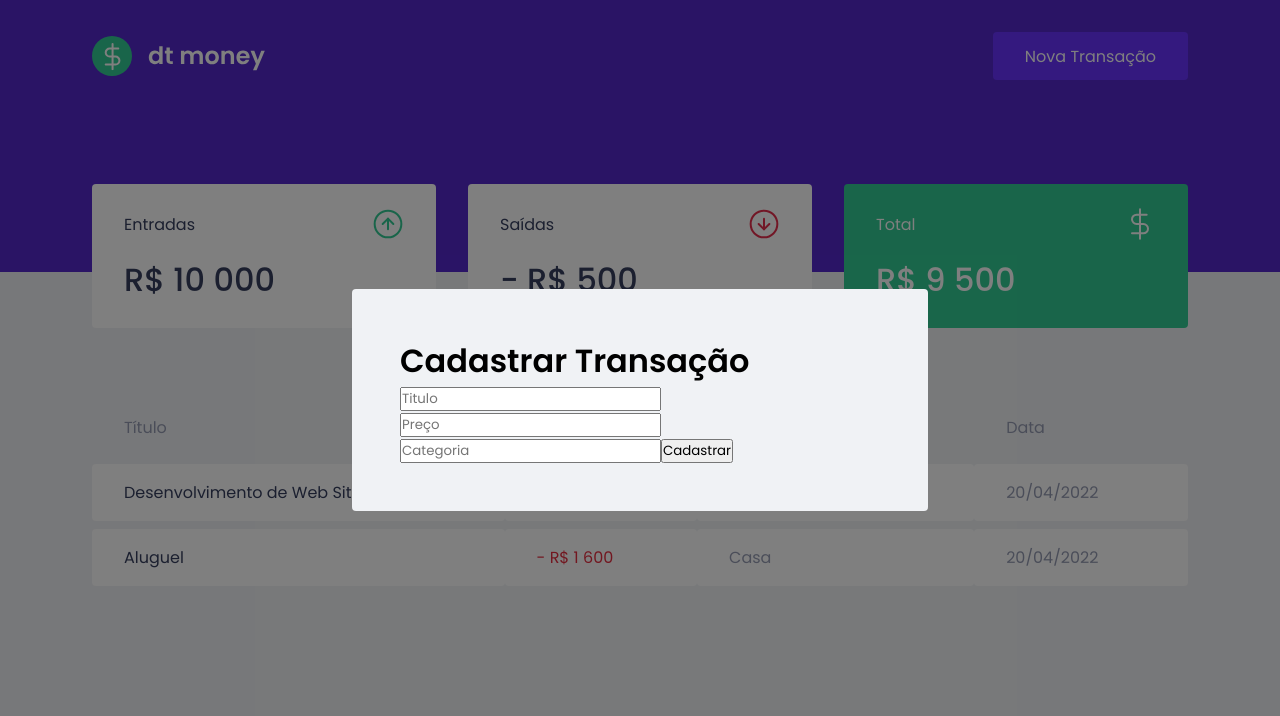
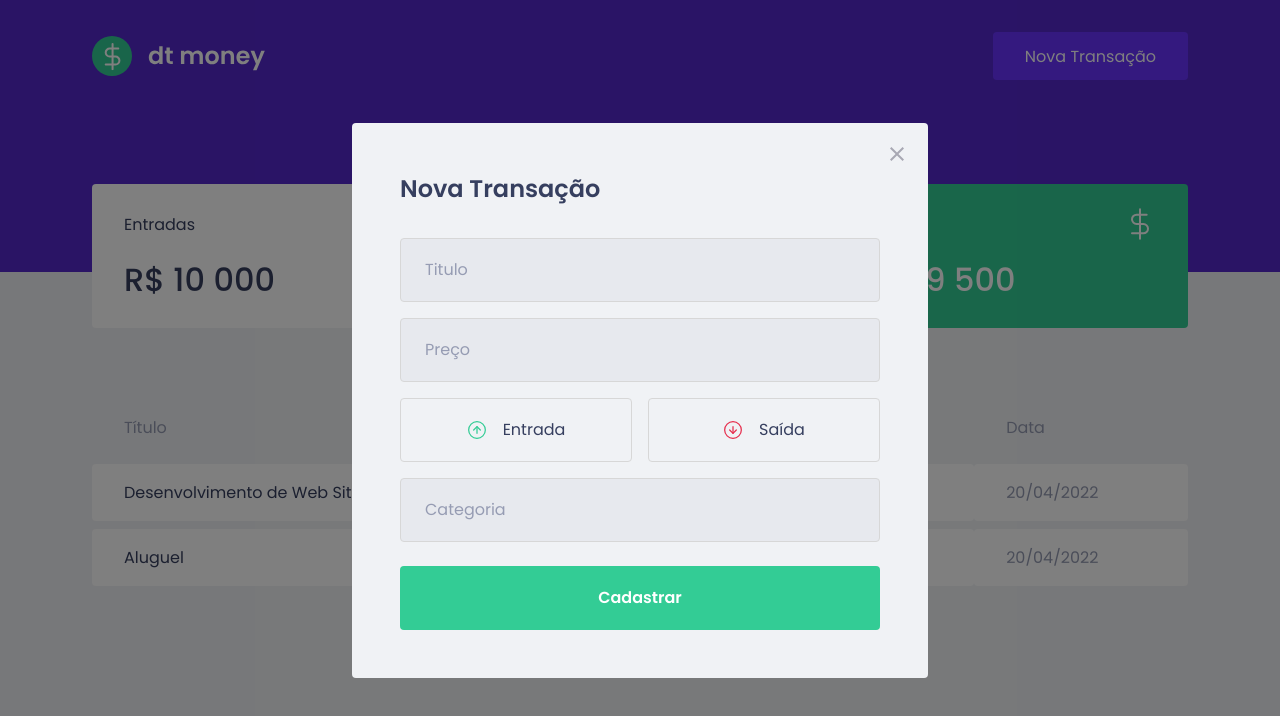
Before and after one commit to vinebarbosa/dtmoney, a React (Create React App) app: page / in a window 1280 px wide. Both pictures are taken after a click on the button "Nova Transação". Shown: the top 716 px of the page. Built offline with nearby package versions, Linux system fonts and the light colour scheme; no server answers; what miragejs would draw is missing.

Commit message:
style: estilizados os componetes do modal

```diff
--- a/package.json
+++ b/package.json
@@ -5,6 +5,7 @@
   "dependencies": {
     "axios": "^0.26.1",
     "miragejs": "^0.1.43",
+    "polished": "^4.2.2",
     "react": "^17.0.2",
     "react-dom": "^17.0.2",
     "react-modal": "^3.14.4",
--- a/src/components/NewTransactionModal/index.tsx
+++ b/src/components/NewTransactionModal/index.tsx
@@ -1,5 +1,10 @@
 import Modal from "react-modal";
-import { Container } from "./styles";
+
+import closeImg from "../../assets/close.svg";
+import incomeImg from "../../assets/income.svg";
+import outcomeImg from "../../assets/outcome.svg";
+
+import { Container, TrasactionTypeContainer } from "./styles";
 
 interface NewTransactionModalProps {
   isOpen: boolean;
@@ -13,19 +18,43 @@ export function NewTransactionModal({
   onRequestClose,
 }: NewTransactionModalProps) {
   return (
-    <Container>
     <Modal
       isOpen={isOpen}
       onRequestClose={onRequestClose}
       className="modal-content"
       overlayClassName="modal-overlay"
     >
-        <h1>Cadastrar Transação</h1>
-        <input type="text" placeholder="Titulo" />
+      <Container>
+        <button
+          type="button"
+          onClick={onRequestClose}
+          className="react-modal-close"
+        >
+          <img src={closeImg} alt="Fechar modal" />
+        </button>
+
+        <h1>Nova Transação</h1>
+
+        <input placeholder="Titulo" />
+
         <input type="number" placeholder="Preço" />
-        <input type="text" placeholder="Categoria" />
+
+        <TrasactionTypeContainer>
+          <button type="button" onClick={() => {}}>
+            <img src={incomeImg} alt="Entrada" />
+            <span>Entrada</span>
+          </button>
+
+          <button type="button" onClick={() => {}}>
+            <img src={outcomeImg} alt="Saída" />
+            <span>Saída</span>
+          </button>
+        </TrasactionTypeContainer>
+
+        <input placeholder="Categoria" />
+
         <button type="submit">Cadastrar</button>
+      </Container>
     </Modal>
-    </Container>
   );
 }
--- a/src/components/NewTransactionModal/styles.ts
+++ b/src/components/NewTransactionModal/styles.ts
@@ -1,6 +1,86 @@
+import { darken } from 'polished';
 import styled from 'styled-components';
 
 export const Container = styled.form`
+  h1 {
+    color: var(--text-title);
+    font-size: 1.5rem;
+    margin-bottom: 2rem;
+  }
 
+  input {
+    width: 100%;
+    height: 4rem;
+    background: #e7e9ee;
+    border: 1px solid #d7d7d7;
+    border-radius: 0.25rem;
+    padding: 0 1.5rem;
 
+    font-size: 1rem;
+    font-weight: 400;
+
+    &::placeholder {
+      color: var(--text-body);
+    }
+
+    & + input {
+      margin-top: 1rem;
+    }
+  }
+
+  button[type='submit'] {
+    width: 100%;
+    height: 4rem;
+    padding: 0 1.5rem;
+    background: var(--green);
+    border: none;
+    border-radius: 0.25rem;
+    font-size: 1rem;
+    font-weight: 600;
+    color: #FFF;
+    margin-top: 1.5rem;
+
+    transition: filter 0.2s;
+
+    &:hover {
+      filter: brightness(90%);
+    }
+  }
 `;
+
+export const TrasactionTypeContainer = styled.div`
+  margin: 1rem 0;
+  display: grid;
+  grid-template-columns: 1fr 1fr;
+  gap: 1rem;
+
+  button {
+    display: flex;
+    align-items: center;
+    justify-content: center;
+
+    background: transparent;
+
+    height: 4rem;
+    border: 1px solid #d7d7d7;
+    border-radius: 0.25rem;
+
+    transition: border-color 0.2s;
+
+    &:hover {
+      border-color: ${darken(0.1, '#d7d7d7')};
+    }
+
+    img {
+      height: 20px;
+      width: 20px;
+      margin-right: 1rem;
+    }
+
+    span {
+      font-size: 1rem;
+      font-weight: 400;
+      color: var(--text-title);
+    }
+  }
+`
--- a/src/styles/global.ts
+++ b/src/styles/global.ts
@@ -76,4 +76,17 @@ export const GlobalStyle = createGlobalStyle`
     align-items: center;
     justify-content: center;
   }
+  .react-modal-close {
+    position: absolute;
+    top: 1.5rem;
+    right: 1.5rem;
+    border: none;
+    background: none;
+
+    transition: filter 0.2s;
+
+    &:hover {
+      filter: brightness(80%);
+    }
+  }
 `
```
Also changed, not shown: 1 other file (tests, documents, lock files or other folders). Lines whose indentation alone changed are shown as unchanged.
